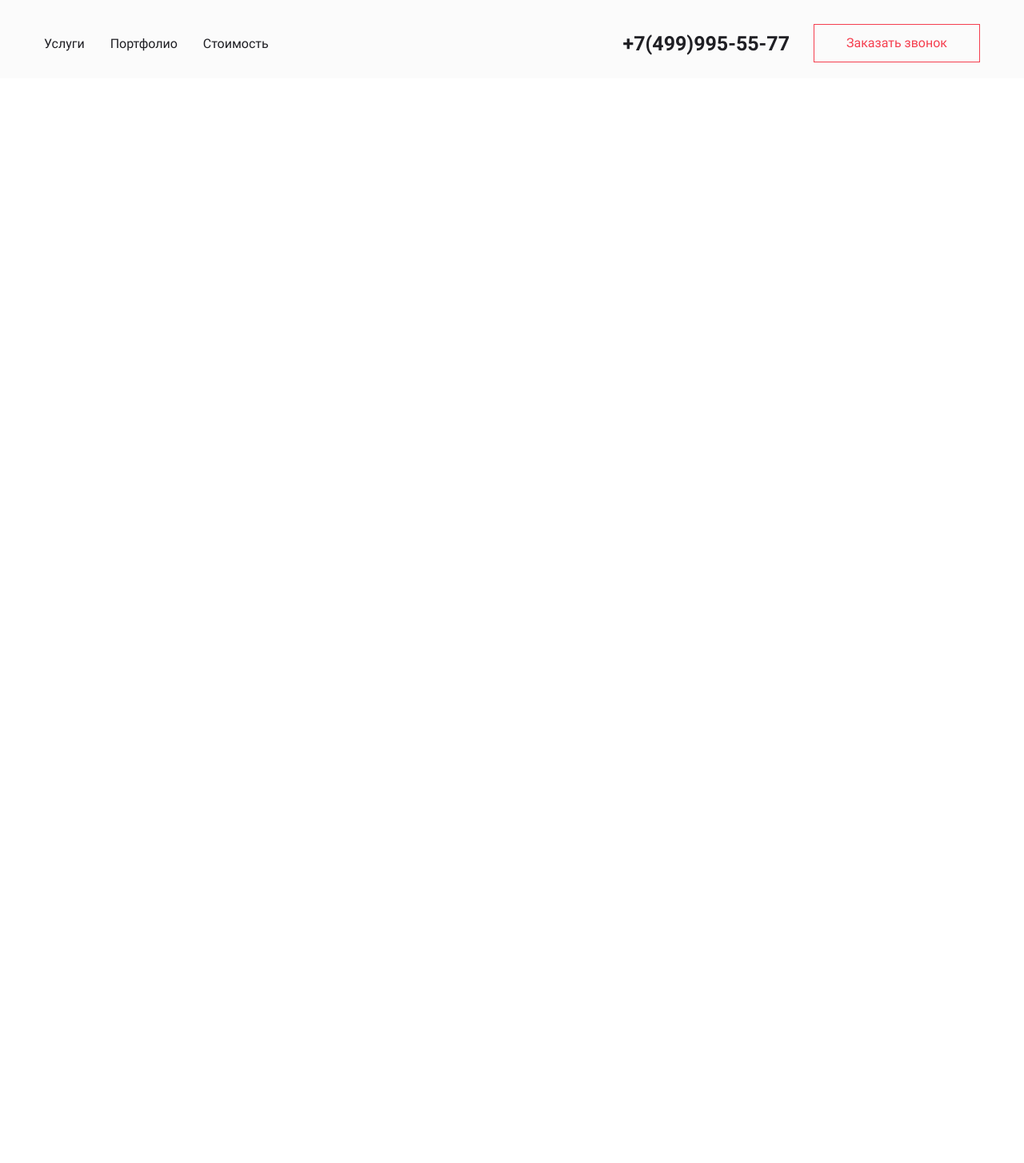
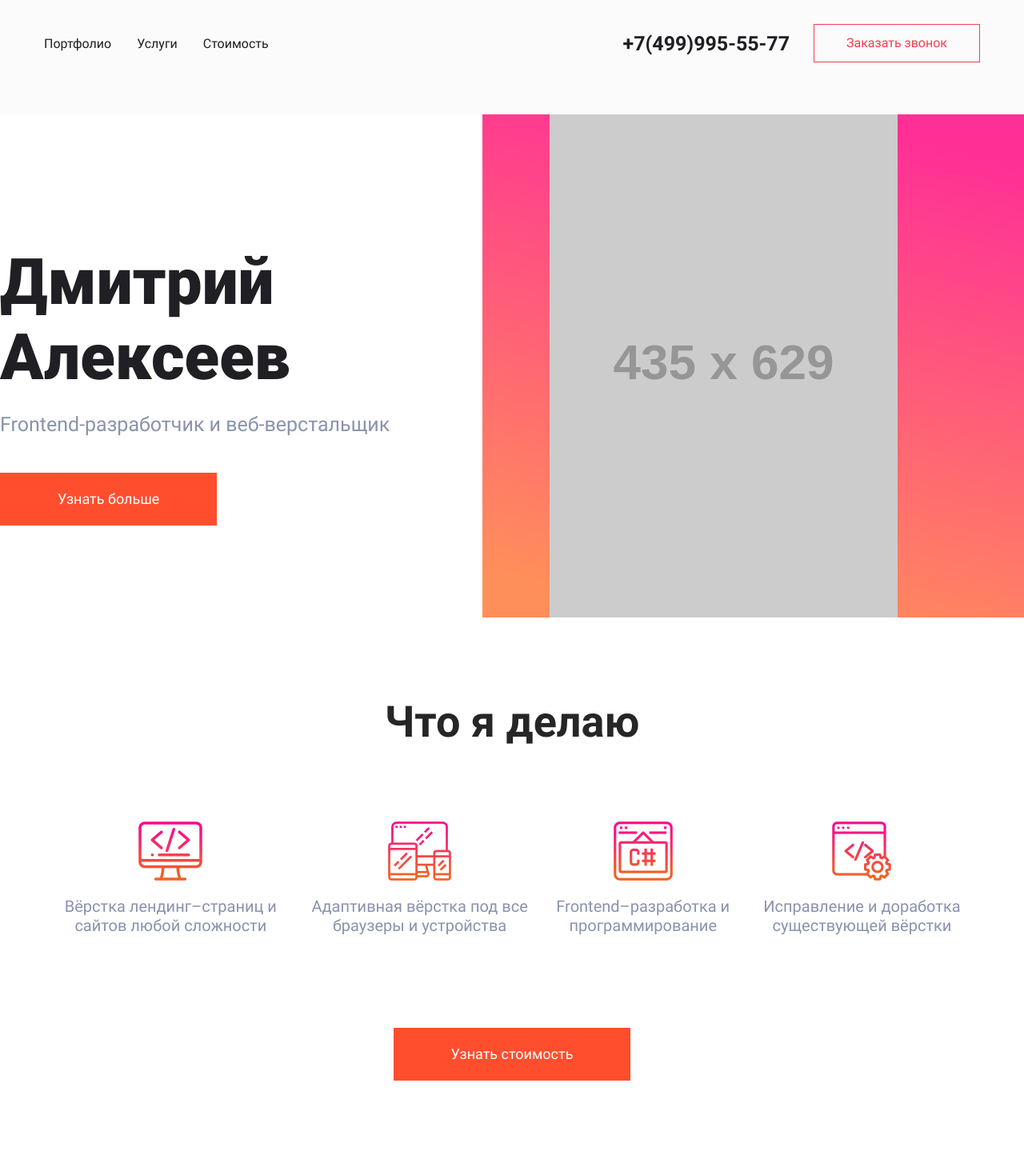
Before and after one commit to Coremotor/LandingPage, a plain HTML site: page index.html in a window 1280 px wide. Shown: the whole page at 80% size. Before the commit the page ends 800 px from the top, so only its background shows below. Drawn offline with Linux system fonts and the light colour scheme; placeholder pictures from the web are drawn by us.

Commit message:
Верстка декстоп версии

```diff
--- a/index.html
+++ b/index.html
@@ -9,9 +9,17 @@
   <link rel="stylesheet" href="styles/fonts.css">
   <link rel="stylesheet" href="styles/styles.css">
 
-  <!-- Описание стилей для блоков, элементов, модификаторов в ХЭДЕРЕ -->
+  <!-- Описание стилей для блоков, элементов, модификаторов в блоке header -->
   <link rel="stylesheet" href="styles/header.css">
-  <!-- Конец описания стилей для блоков, элементов, модификаторов в ХЭДЕРЕ -->
+  <!-- Конец описания стилей для блоков, элементов, модификаторов в блоке header -->
+
+  <!-- Описание стилей для блоков, элементов, модификаторов в блоке about-developer -->
+  <link rel="stylesheet" href="styles/about-developer.css">
+  <!-- Конец описания стилей для блоков, элементов, модификаторов в блоке about-developer -->
+
+  <!-- Описание стилей для блоков, элементов, модификаторов в блоке direction-of-development -->
+  <link rel="stylesheet" href="styles/direction-of-development.css">
+  <!-- Конец описания стилей для блоков, элементов, модификаторов в блоке direction-of-development -->
 
   <!-- Блок favIcon -->
   <link rel="apple-touch-icon" sizes="57x57" href="favIkon/apple-icon-57x57.png">
@@ -38,19 +46,64 @@
 
 <body>
 
-  <header class="header header_bg">
+  <header class="header">
     <div class="header__inner container">
-      <nav class="menu header__menu">
-        <a class="menu__item" href="#">Услуги</a>
-        <a class="menu__item" href="#">Портфолио</a>
-        <a class="menu__item" href="#">Стоимость</a>
+      <nav class="header__menu">
+        <a class="header__menu-item" href="#">Портфолио</a>
+        <a class="header__menu-item" href="#">Услуги</a>
+        <a class="header__menu-item" href="#">Стоимость</a>
       </nav>
 
-      <a class="phone header__phone" href="tel:+7-499-995-55-77">+7(499)995-55-77</a>
+      <a class="header__phone" href="tel:+7-499-995-55-77">+7(499)995-55-77</a>
 
-      <button class="btn">Заказать звонок</button>
+      <button class="header__btn">Заказать звонок</button>
     </div>
   </header>
 
+  <section class="about-developer">
+    <div class="developer-info">
+      <h1 class="developer-info__title">Дмитрий Алексеев</h1>
+      <p class="developer-info__skills">Frontend-разработчик и веб-верстальщик</p>
+      <button class="btn developer-info__btn">Узнать больше</button>
+    </div>
+
+    <div class="developer-foto">
+      <picture>
+        <img class="foto"
+        src="https://via.placeholder.com/435x629.png/00000/FFFFFF/?text=435x629+png"
+        srcset="https://via.placeholder.com/870x1258.png/0000FF/FFFFFF/?text=870x1258+png+2x 2x"
+        alt="Фото разработчика">
+      </picture>
+    </div>
+  </section>
+
+  <section class="direction-of-development container">
+    <h2 class="direction-of-development__title">Что я делаю</h2>
+
+    <div class="direction-of-development__inner">
+      <div class="direction-of-development__skill">
+        <img src="/img/skill_img_landing.png" alt="Вёрстка лендинг–страниц и сайтов любой сложности">
+        <p class="direction-of-development__about-skill">Вёрстка лендинг–страниц и сайтов любой сложности</p>
+      </div>
+
+      <div class="direction-of-development__skill">
+        <img src="/img/skill_img_responsive.png" alt="Адаптивная вёрстка под все браузеры и устройства">
+        <p class="direction-of-development__about-skill">Адаптивная вёрстка под все браузеры и устройства</p>
+      </div>
+
+      <div class="direction-of-development__skill">
+        <img src="/img/skill_img_frontend.png" alt="Frontend–разработка и программирование">
+        <p class="direction-of-development__about-skill">Frontend–разработка и программирование</p>
+      </div>
+
+      <div class="direction-of-development__skill">
+        <img src="/img/skill_img_coding.png" alt="Исправление и доработка существующей вёрстки">
+        <p class="direction-of-development__about-skill">Исправление и доработка существующей вёрстки</p>
+      </div>
+    </div>
+
+    <button class="btn direction-of-development__btn">Узнать стоимость</button>
+  </section>
+
 </body>
 </html>
--- /dev/null
+++ b/styles/about-developer.css
@@ -0,0 +1,42 @@
+.about-developer {
+  display: flex;
+}
+
+.developer-info {
+  padding-top: 163px;
+}
+
+.developer-info__title {
+  font-size: 80px;
+  font-weight: 900;
+  color: #1f1f24;
+  margin: 0 0 22px 0;
+}
+
+.developer-info__skills {
+  font-size: 25px;
+  font-weight: 400;
+  color: #8993ad;
+  margin: 0 0 46px 0;
+}
+
+.btn {
+  font-size: 18px;
+  border: none;
+  color: #ffffff;
+  background-color: #ff4e2e;
+  padding: 23px 72px 22px;
+
+}
+
+.developer-foto {
+  width: 813px;
+  height: 629px;
+  background-color: #6055c4;
+  background-image: linear-gradient(13.0deg, #ff8f5a 7%, #ff2f96 92%);
+
+}
+
+.foto {
+  margin-left: 84px;
+}
--- /dev/null
+++ b/styles/direction-of-development.css
@@ -0,0 +1,37 @@
+.direction-of-development {
+  display: flex;
+  flex-direction: column;
+  align-items: center;
+  padding-top: 99px;
+  padding-bottom: 103px;
+}
+
+.direction-of-development__title {
+  text-align: center;
+  font-size: 54px;
+  font-weight: 700;
+  color: #262626;
+  margin: 0 0 93px 0;
+}
+
+.direction-of-development__inner {
+  display: flex;
+  margin-bottom: 96px;
+}
+
+.direction-of-development__skill {
+  display: flex;
+  flex-direction: column;
+  align-items: center;
+}
+
+.direction-of-development__about-skill {
+  font-size: 20px;
+  font-weight: 400;
+  color: #8993ad;
+  text-align: center;
+}
+
+.direction-of-development__btn {
+
+}
--- a/styles/header.css
+++ b/styles/header.css
@@ -1,47 +1,41 @@
+.header {
+  background-color: #fbfbfb;
+}
+
 .header__inner {
   display: flex;
   align-items: center;
-  padding: 30px 0 20px;
+  padding: 30px 0 65px;
 
-}
-
-.header_bg {
-  background-color: #fbfbfb;
 }
 
 .header__menu {
   flex-grow: 1;
-}
-
-.menu {
   color: #1f1f24;
 }
 
-.menu__item {
+.header__menu-item {
   margin-right: 28px;
   border-bottom: 1px solid transparent;
 }
 
-.menu__item:hover {
+.header__menu-item:hover {
   color: #fc557c;
   border-bottom: 1px solid #fc557c;
 }
 
-.menu__item:last-child {
+.header__menu-item:last-child {
   margin-right: 0;
 }
 
-.phone {
+.header__phone {
   font-size: 25px;
   font-weight: 700;
   color: #1f1f24;
-}
-
-.header__phone {
   margin-right: 30px;
 }
 
-.btn {
+.header__btn {
   color: #f53f4f;
   padding: 14px 40px;
   background-color: transparent;
```
Also changed, not shown: img/skill_img_coding.png (added), img/skill_img_frontend.png (added), img/skill_img_landing.png (added), img/skill_img_responsive.png (added).
